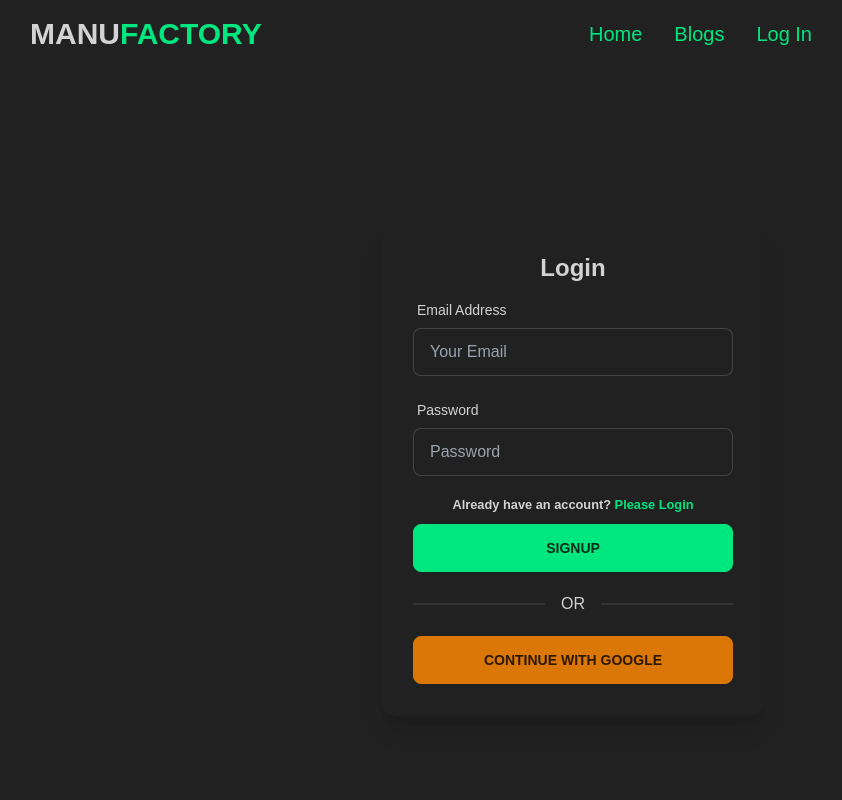
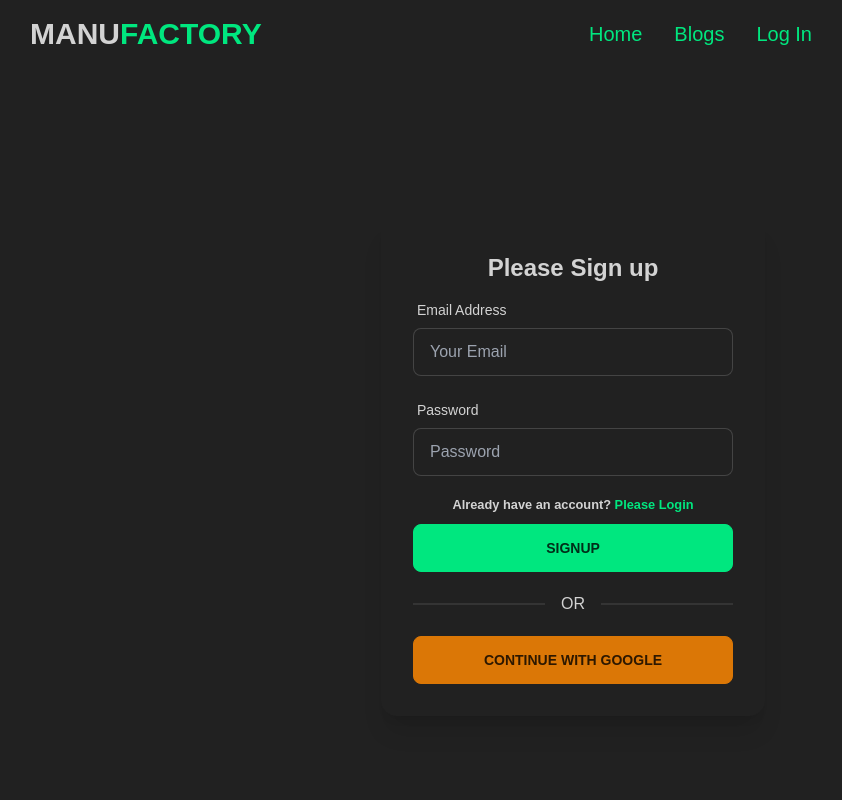
Before and after one commit to MdSami1998/manufactory-client, a React (Create React App) app: page /signup in a window 1280 px wide. Shown: the top 800 px of the page, without its empty margins (67-909 px from the left). Built offline with nearby package versions, Linux system fonts and the light colour scheme.

Commit message:
log in with email and password implemented

```diff
--- a/src/Pages/Log In/Login.js
+++ b/src/Pages/Log In/Login.js
@@ -1,6 +1,6 @@
 import React from 'react';
 import { useForm } from "react-hook-form";
-import { Link } from 'react-router-dom';
+import { Link, Navigate, useNavigate } from 'react-router-dom';
 import { useSignInWithEmailAndPassword, useSignInWithGoogle } from 'react-firebase-hooks/auth';
 import auth from '../../firebase.init'
 import Loading from '../Shared/Loading/Loading';
@@ -15,6 +15,8 @@ const Login = () => {
         error,
     ] = useSignInWithEmailAndPassword(auth);
 
+    const navigate = useNavigate();
+
     const { register, formState: { errors }, handleSubmit } = useForm();
 
     let signInError;
@@ -27,10 +29,12 @@ const Login = () => {
     }
 
     if (user || gUser) {
-        console.log(gUser);
+        navigate('/')
     }
 
-
+    const onSubmit = data => {
+        signInWithEmailAndPassword(data.email, data.password)
+    };
 
 
     return (
--- a/src/Pages/Signup/Signup.js
+++ b/src/Pages/Signup/Signup.js
@@ -10,7 +10,7 @@ const Signup = () => {
         <div className='flex h-screen justify-center items-center'>
             <div className="card w-96 shadow-xl">
                 <div className="card-body">
-                    <h2 className="text-center text-2xl font-bold">Login</h2>
+                    <h2 className="text-center text-2xl font-bold">Please Sign up</h2>
 
                     <form onSubmit={handleSubmit(onSubmit)}>
                         <div className="form-control w-full max-w-xs">
```
